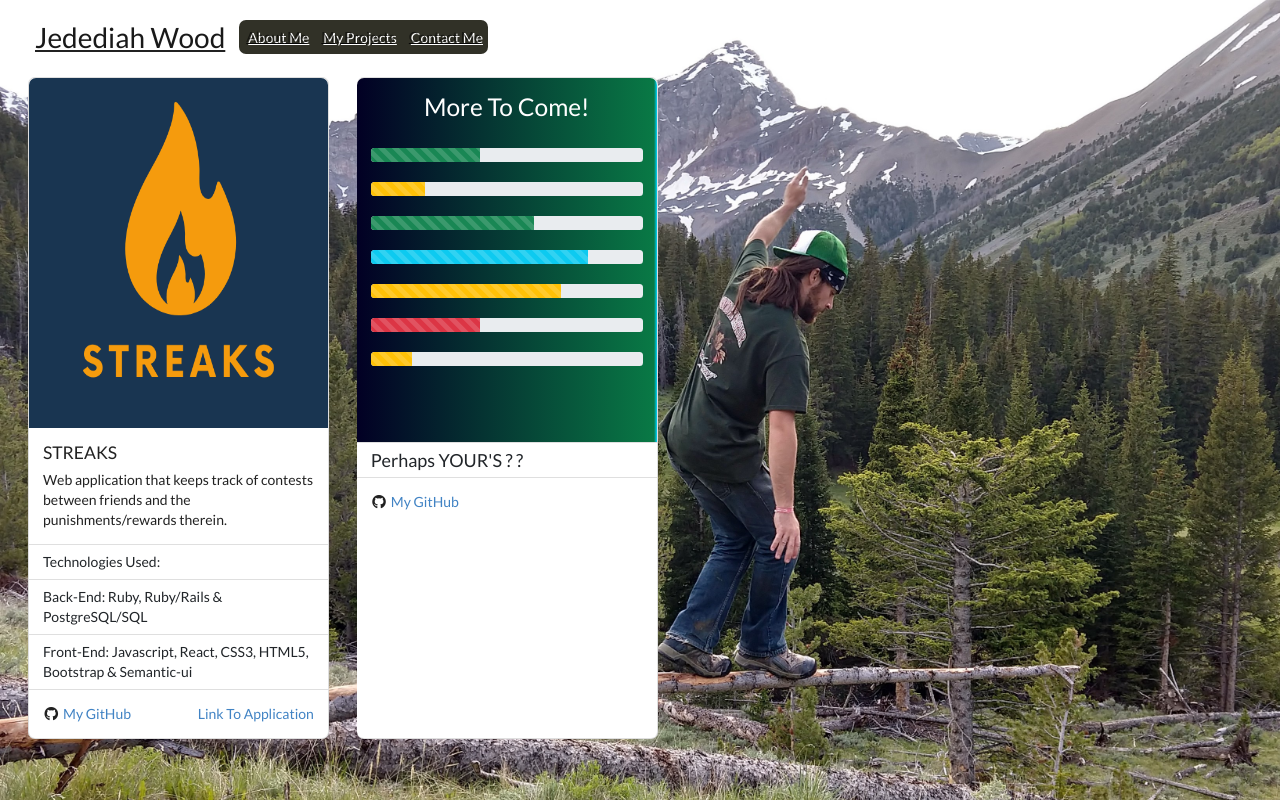
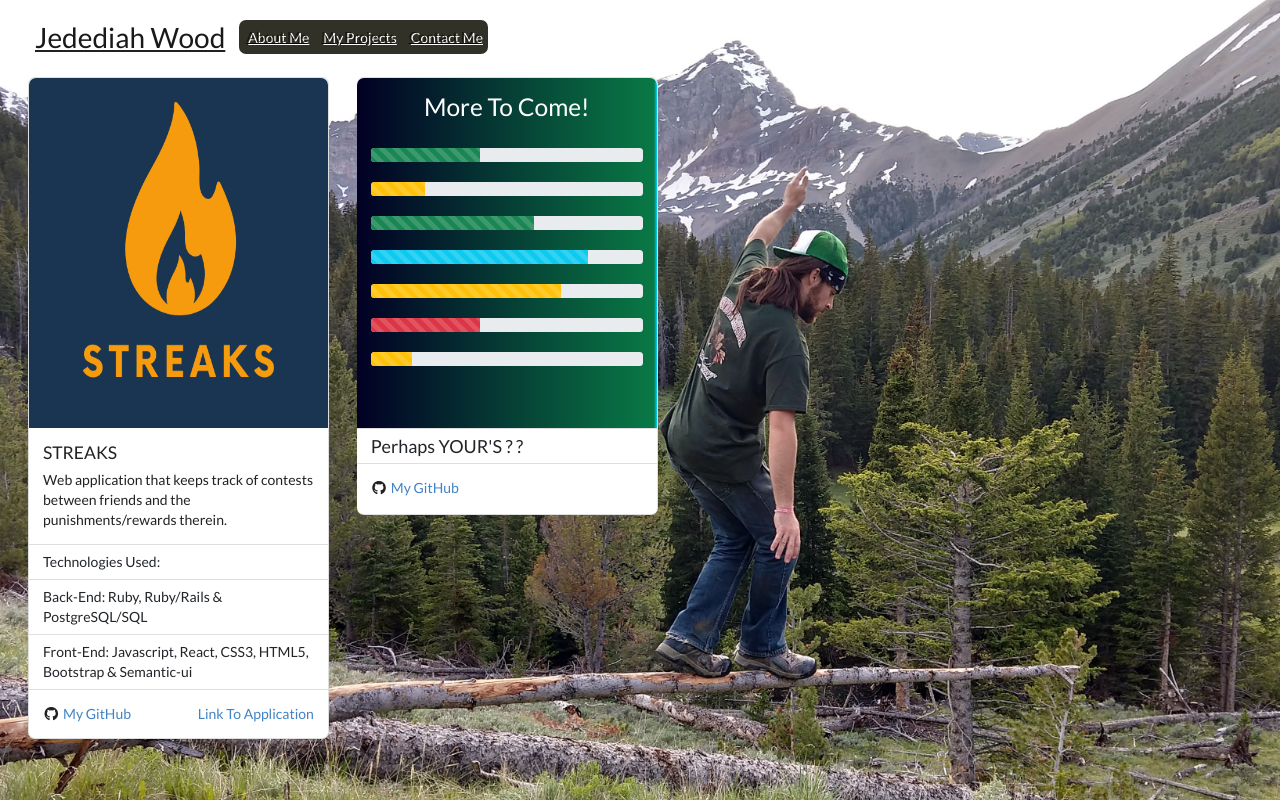
Before and after one commit to jedCode28/Portafolio-, a React (Create React App) app: page /projects in a window 1280 px wide. Built offline with nearby package versions, Linux system fonts and the light colour scheme.

Commit message:
MyProj done?

```diff
--- a/src/App.css
+++ b/src/App.css
@@ -39,11 +39,11 @@
 }
 
 .card2Main {
-  /* max-height: 35rem; */
+  max-height: 31.3rem;
 }
 
 .soon {
-
+  max-height: 50px;
 }
 
 
@@ -60,7 +60,7 @@
 .aboot {
   margin-top: 5.5em;
   background-color: bisque;
-  width: 52%;
+  width: 51%;
   border-radius: 7px;
   padding: 2em;
 }
```
